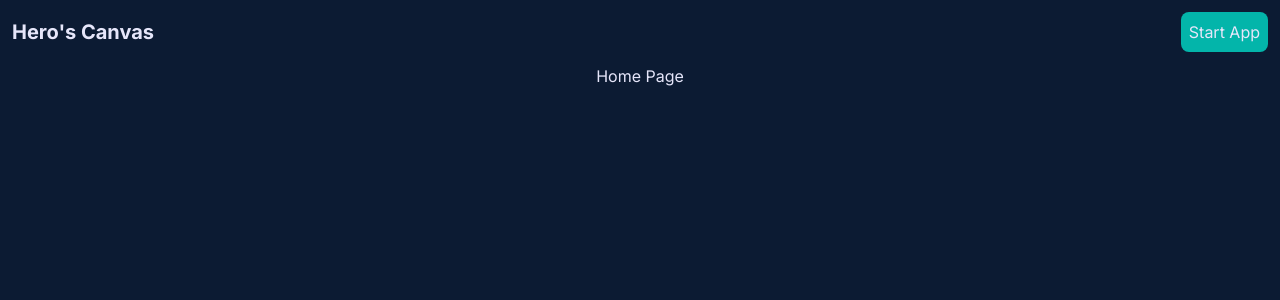
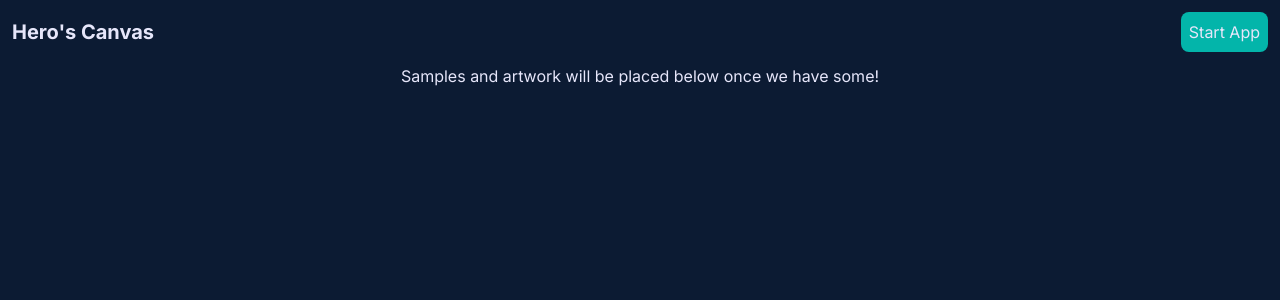
Before and after one commit to Leejoosub/heros-canvas-fe, a Next.js app: page / in a window 1280 px wide. Shown: the top 300 px of the page. Built offline with nearby package versions, Linux system fonts and the light colour scheme.

Commit message:
temporary home page created

```diff
--- a/src/app/page.tsx
+++ b/src/app/page.tsx
@@ -3,7 +3,9 @@ import Layout from "@/components/Layout";
 export default function Home() {
   return (
     <Layout>
-      <div>Home Page</div>
+      <div className="flex min-w-4/5 flex-col items-center">
+        Samples and artwork will be placed below once we have some!
+      </div>
     </Layout>
   );
 }
```
